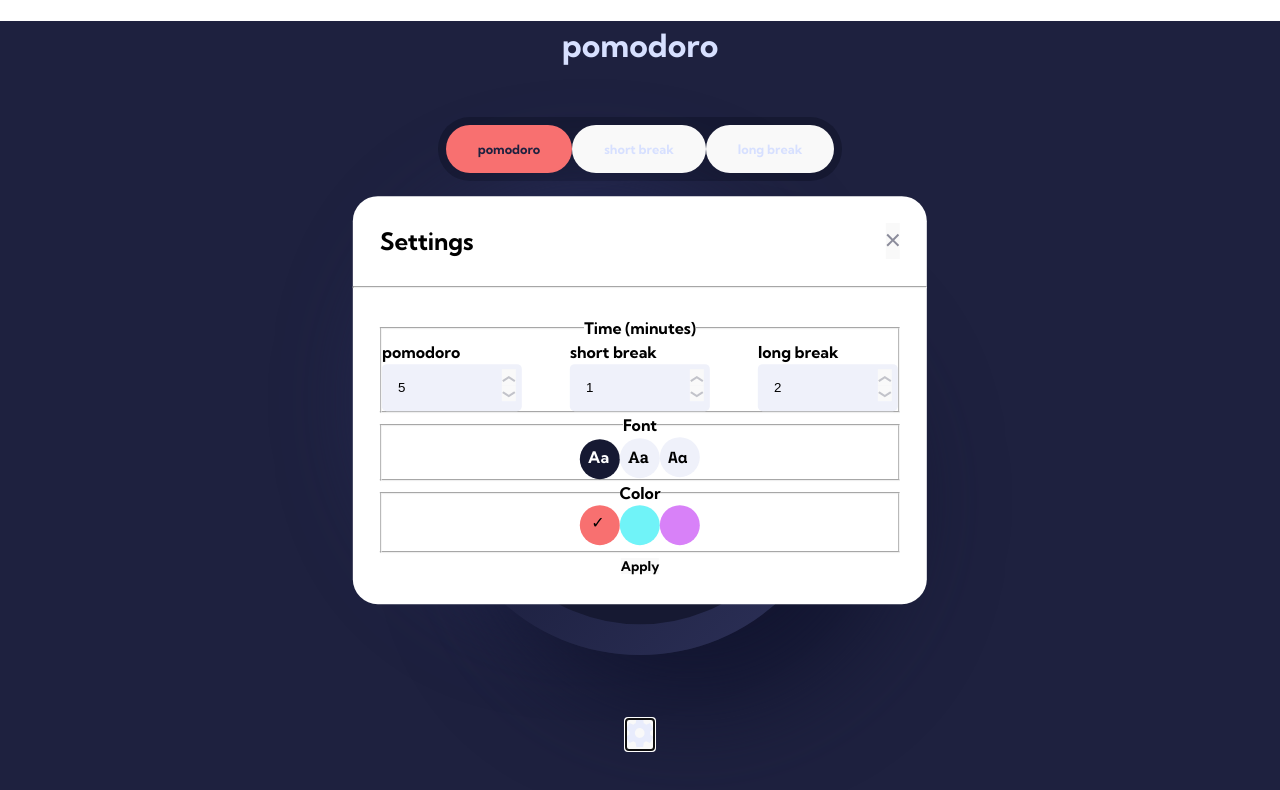
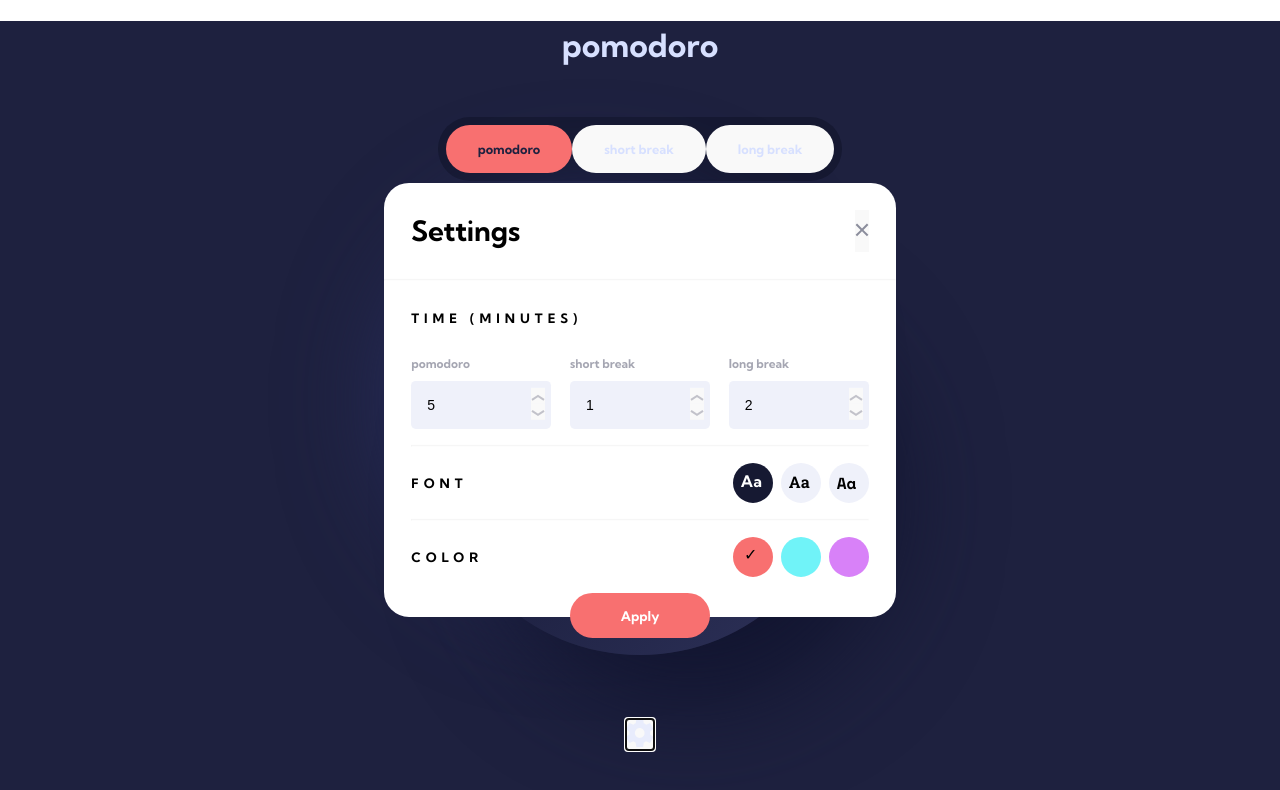
Before and after one commit to Catalina-Hasnas/Pomodoro-App, a React (Vite) app: page / in a window 1280 px wide. Both pictures are taken after a click on the button "Open Settings". Shown: the top 790 px of the page. Built offline with nearby package versions, Linux system fonts and the light colour scheme.

Commit message:
complete settings dialog style

```diff
--- a/src/Components/Settings/Components/ColorSettings.tsx
+++ b/src/Components/Settings/Components/ColorSettings.tsx
@@ -7,8 +7,16 @@ export const ColorSettings = ({
   accentColor: AccentColor;
 }) => {
   return (
-    <fieldset name="color">
-      <legend>Color</legend>
+    <div
+      role="group"
+      aria-labelledby="color"
+      data-name="color"
+      className="color-section"
+    >
+      <h3 className="legend" id="color">
+        Color
+      </h3>
+      <div className="inputs-container">
         <RadioInput
           defaultChecked={accentColor === "coral"}
           name="color"
@@ -24,6 +32,7 @@ export const ColorSettings = ({
           name="color"
           value="lilac"
         />
-    </fieldset>
+      </div>
+    </div>
   );
 };
--- a/src/Components/Settings/Components/FontSettings.tsx
+++ b/src/Components/Settings/Components/FontSettings.tsx
@@ -3,15 +3,32 @@ import { RadioInput } from "./RadioInput";
 
 export const FontSettings = ({ font }: { font: Font }) => {
   return (
-    <fieldset name="font">
-      <legend>Font</legend>
-      <RadioInput defaultChecked={font === "kumbh"} name="font" value="kumbh" />
-      <RadioInput
-        defaultChecked={font === "roboto"}
-        name="font"
-        value="roboto"
-      />
-      <RadioInput defaultChecked={font === "space"} name="font" value="space" />
-    </fieldset>
+    <div
+      role="group"
+      aria-labelledby="font"
+      data-name="font"
+      className="font-section"
+    >
+      <h3 className="legend" id="font">
+        Font
+      </h3>
+      <div className="inputs-container">
+        <RadioInput
+          defaultChecked={font === "kumbh"}
+          name="font"
+          value="kumbh"
+        />
+        <RadioInput
+          defaultChecked={font === "roboto"}
+          name="font"
+          value="roboto"
+        />
+        <RadioInput
+          defaultChecked={font === "space"}
+          name="font"
+          value="space"
+        />
+      </div>
+    </div>
   );
 };
--- a/src/Components/Settings/Components/NumericInput.tsx
+++ b/src/Components/Settings/Components/NumericInput.tsx
@@ -1,3 +1,4 @@
+import "./numericInput.scss";
 import { useRef, MouseEvent as Event } from "react";
 import { TabName } from "../../Tabs";
 import ArrowUpIcon from "../../../assets/icon-arrow-up.svg?react";
@@ -27,14 +28,15 @@ export const NumericInput = ({
   };
 
   return (
-    <label>
+    <label className="numeric-input-container">
       {label}
+      <div className="numeric-input">
         <input
-        className="numeric-input"
           type="number"
           defaultValue={defaultValue}
           ref={inputRef}
           name={name}
+          id={name}
         />
         <div className="arrows">
           <button
@@ -50,6 +52,7 @@ export const NumericInput = ({
             <ArrowDownIcon />
           </button>
         </div>
+      </div>
     </label>
   );
 };
--- a/src/Components/Settings/Components/RadioInput.tsx
+++ b/src/Components/Settings/Components/RadioInput.tsx
@@ -10,7 +10,6 @@ export const RadioInput = ({
   value,
 }: RadioInputProps) => {
   return (
-    <label>
     <input
       type="radio"
       name={name}
@@ -20,6 +19,5 @@ export const RadioInput = ({
         name === "font" ? `font-family-${value}` : `accent-color-${value}`
       }`}
     />
-    </label>
   );
 };
--- a/src/Components/Settings/Components/TimeSettings.tsx
+++ b/src/Components/Settings/Components/TimeSettings.tsx
@@ -1,3 +1,5 @@
+import "../settings.scss";
+
 import { NumericInput } from "./NumericInput";
 
 export const TimeSettings = ({
@@ -10,9 +12,16 @@ export const TimeSettings = ({
   longBreakMinutes: number;
 }) => {
   return (
-    <fieldset name="time">
-      <legend>Time (minutes)</legend>
-      <div className="time-container">
+    <div
+      className="time-section"
+      role="group"
+      aria-labelledby="time"
+      data-name="time"
+    >
+      <h3 className="legend" id="time">
+        Time (minutes)
+      </h3>
+      <div className="numeric-inputs-container">
         <NumericInput
           label="pomodoro"
           defaultValue={pomodoroMinutes}
@@ -29,6 +38,6 @@ export const TimeSettings = ({
           name="longBreak"
         />
       </div>
-    </fieldset>
+    </div>
   );
 };
--- /dev/null
+++ b/src/Components/Settings/Components/numericInput.scss
@@ -0,0 +1,22 @@
+.numeric-input {
+  position: relative;
+  width: 8.75rem;
+  input {
+    width: 100%;
+    padding: 1rem;
+    background: var(--input-color);
+    border-radius: 0.3rem;
+    border: none;
+    font-size: 0.875rem;
+    -webkit-appearance: textfield;
+    -moz-appearance: textfield;
+    appearance: textfield;
+  }
+  .arrows {
+    position: absolute;
+    left: 7.5rem;
+    bottom: 0.6rem;
+    display: flex;
+    flex-direction: column;
+  }
+}
--- a/src/Components/Settings/Settings.tsx
+++ b/src/Components/Settings/Settings.tsx
@@ -53,7 +53,8 @@ export const Settings = () => {
 
   return (
     <>
-      <dialog open={open} id="favDialog">
+      <dialog open={open}>
+        <section>
           <header>
             <h2> Settings</h2>
             <button
@@ -73,10 +74,16 @@ export const Settings = () => {
               shortBreakMinutes={shortBreakSeconds / 60}
               longBreakMinutes={longBreakSeconds / 60}
             />
+            <hr />
             <FontSettings font={font} />
+            <hr />
             <ColorSettings accentColor={accentColor} />
-          <button type="submit">Apply</button>
+
+            <button className="submit-button" type="submit">
+              Apply
+            </button>
           </form>
+        </section>
       </dialog>
       <button
         onClick={(e) => {
--- a/src/Components/Settings/settings.scss
+++ b/src/Components/Settings/settings.scss
@@ -3,59 +3,67 @@
   margin-inline: auto;
 }
 
+.submit-button {
+  background-color: var(--accent-color);
+  color: var(--white-color);
+  width: 8.75rem;
+  border-radius: 1.65rem;
+  padding-block: 0.9rem;
+  margin-block-end: -3rem;
+  margin-inline: auto;
+}
+
 dialog {
+  position: fixed;
+  top: 50%;
+  left: 50%;
   background-color: var(--white-color);
   border-radius: 1.5625rem;
   border: none;
-  position: fixed;
-  top: 50%;
-  left: 50%;
   transform: translate(-50%, -50%);
+  container-type: inline-size;
+  container-name: dialog;
+  width: clamp(20.4375rem, 40vw, 33.75rem);
 
   header {
     display: flex;
     justify-content: space-between;
     padding: 1.7rem;
+    h2 {
+      font-size: 1.75rem;
+    }
   }
 
   hr {
     color: #e3e1e1;
+    opacity: 0.1;
   }
 
   form {
+    display: flex;
+    flex-direction: column;
+    gap: 1rem;
     padding: 1.7rem;
   }
 }
 
-.time-container {
+.color-section,
+.font-section {
   display: flex;
-  gap: 3rem;
+  flex-direction: column;
+  align-items: center;
+}
 
-  label {
-    flex: 1 1 auto;
-    position: relative;
-    text-align: start;
-    width: 8.75rem;
-  }
+.legend {
+  font-size: 0.8125rem;
+  margin: 0;
+  letter-spacing: 0.3125rem;
+  text-transform: uppercase;
+}
 
-  input {
-    width: 100%;
-    padding: 1rem;
-    background: var(--input-color);
-    border-radius: 0.3rem;
-    border: none;
-    -webkit-appearance: textfield;
-    -moz-appearance: textfield;
-    appearance: textfield;
-  }
-
-  .arrows {
-    position: absolute;
-    left: 7.5rem;
-    bottom: 0.6rem;
-    display: flex;
-    flex-direction: column;
-  }
+.inputs-container {
+  display: flex;
+  gap: 0.5rem;
 }
 
 input[type="radio"] {
@@ -101,3 +109,39 @@ input[type="radio"]:focus {
   left: 0.7em;
   content: "\2713";
 }
+
+.numeric-inputs-container {
+  display: flex;
+  flex-direction: column;
+  padding-block-start: 1.7rem;
+  gap: 2rem;
+}
+
+.numeric-input-container {
+  display: flex;
+  justify-content: space-between;
+  gap: 0.5rem;
+  color: hsla(235, 35%, 18%, 0.4);
+  font-size: 0.75rem;
+  text-align: start;
+}
+
+@container dialog (min-width: 30rem) {
+  .numeric-inputs-container {
+    flex-direction: row;
+    justify-content: space-between;
+    gap: 0.3rem;
+  }
+  .numeric-input-container {
+    flex-direction: column;
+  }
+  .legend {
+    text-align: start;
+  }
+  .color-section,
+  .font-section {
+    flex-direction: row;
+    align-items: center;
+    justify-content: space-between;
+  }
+}
```
Lines whose indentation alone changed are shown as unchanged.
